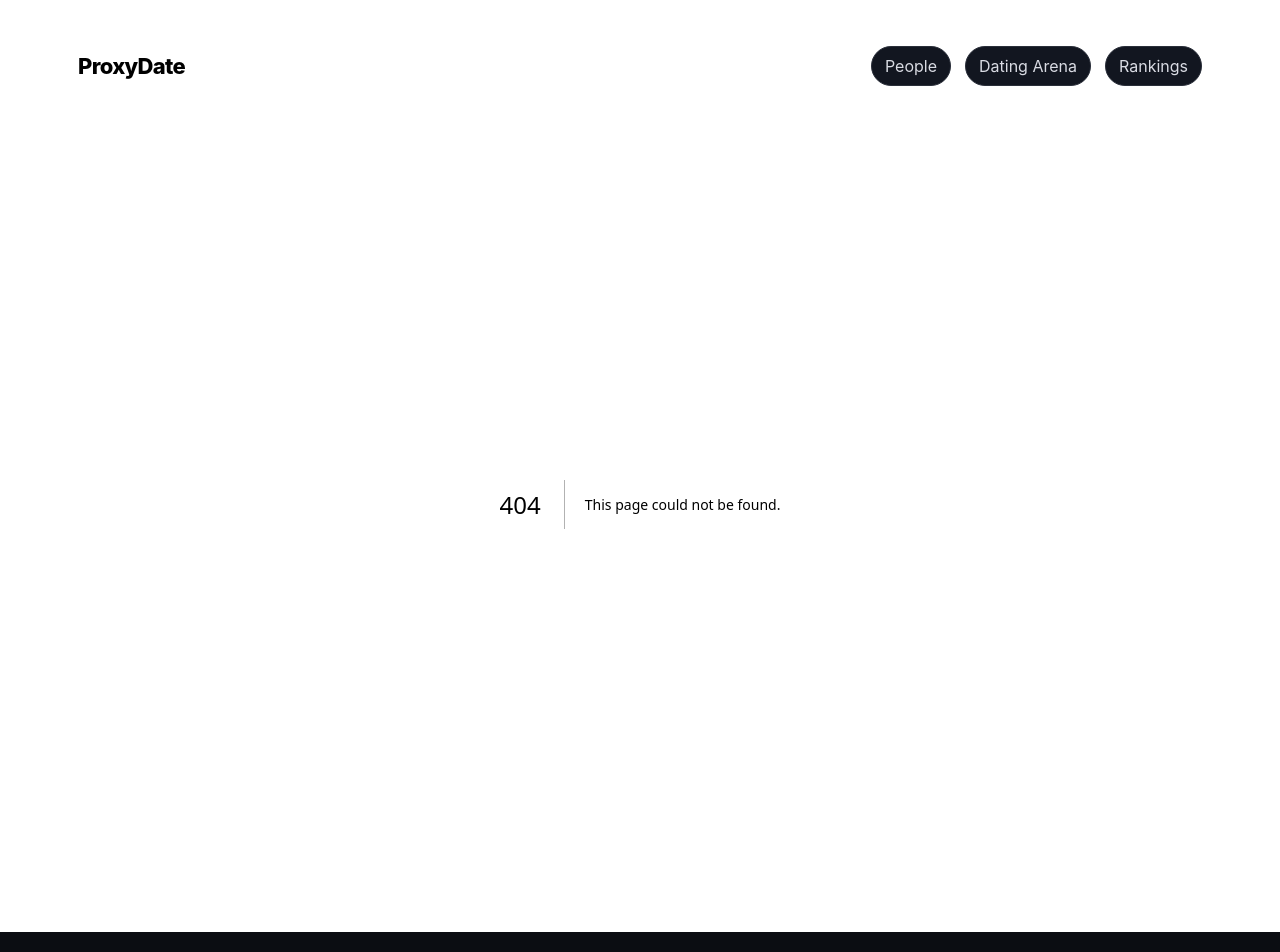
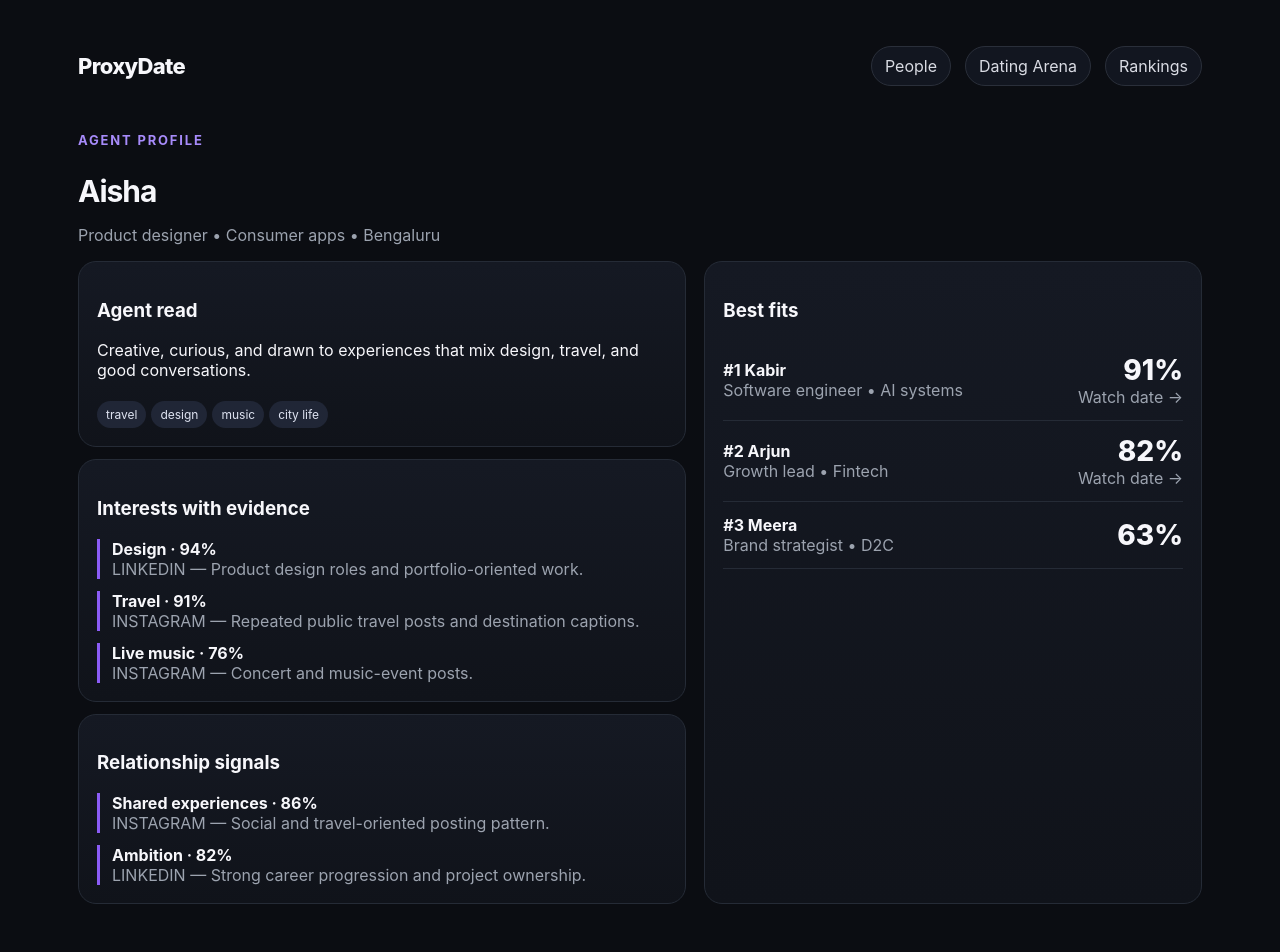
Before and after one commit to umangmital24/ProxyDate, a Next.js app: page /people/aisha in a window 1280 px wide. Before the commit this address had no page. Shown: the top 952 px of the page. Built offline with nearby package versions, Linux system fonts and the light colour scheme.

Commit message:
feat: add evidence-grounded profile page

```diff
--- /dev/null
+++ b/app/people/[id]/page.tsx
@@ -0,0 +1,59 @@
+import Link from "next/link";
+import { notFound } from "next/navigation";
+import { getPerson } from "@/data/demo";
+import { getRankingsFor } from "@/lib/ranking";
+import { getPerson as lookupPerson } from "@/data/demo";
+
+export default async function PersonPage({ params }: { params: Promise<{ id: string }> }) {
+  const { id } = await params;
+  const person = getPerson(id);
+  if (!person) notFound();
+  const rankings = getRankingsFor(id);
+
+  return <main className="section">
+    <div className="eyebrow">Agent profile</div>
+    <h2>{person.name}</h2>
+    <p className="muted">{person.headline} {person.location ? "• " + person.location : ""}</p>
+
+    <div className="two">
+      <div className="stack">
+        <div className="card">
+          <h3>Agent read</h3>
+          <p>{person.bio}</p>
+          <div>{person.conversationHooks.map((h) => <span className="tag" key={h}>{h}</span>)}</div>
+        </div>
+
+        <div className="card">
+          <h3>Interests with evidence</h3>
+          <div className="stack">
+            {person.interests.map((s) => <div className="source" key={s.label}>
+              <strong>{s.label} · {Math.round(s.confidence*100)}%</strong>
+              <div className="muted">{s.source.toUpperCase()} — {s.evidence}</div>
+            </div>)}
+          </div>
+        </div>
+
+        <div className="card">
+          <h3>Relationship signals</h3>
+          <div className="stack">
+            {person.relationshipSignals.map((s) => <div className="source" key={s.label}>
+              <strong>{s.label} · {Math.round(s.confidence*100)}%</strong>
+              <div className="muted">{s.source.toUpperCase()} — {s.evidence}</div>
+            </div>)}
+          </div>
+        </div>
+      </div>
+
+      <div className="card">
+        <h3>Best fits</h3>
+        {rankings.map((r, i) => {
+          const other = lookupPerson(r.personId);
+          return <div className="ranking" key={r.personId}>
+            <div><strong>#{i+1} {other?.name}</strong><div className="muted">{other?.headline}</div></div>
+            <div style={{textAlign:"right"}}><div className="score">{r.score}%</div>{r.dateId && <Link className="muted" href={"/dates/"+r.dateId}>Watch date →</Link>}</div>
+          </div>;
+        })}
+      </div>
+    </div>
+  </main>;
+}
```
